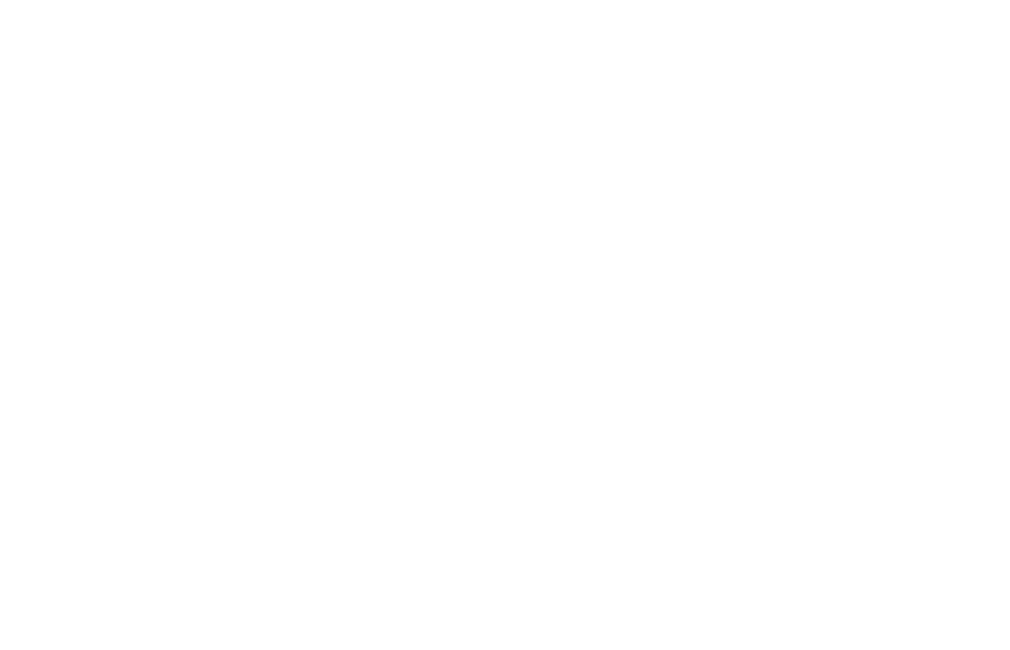
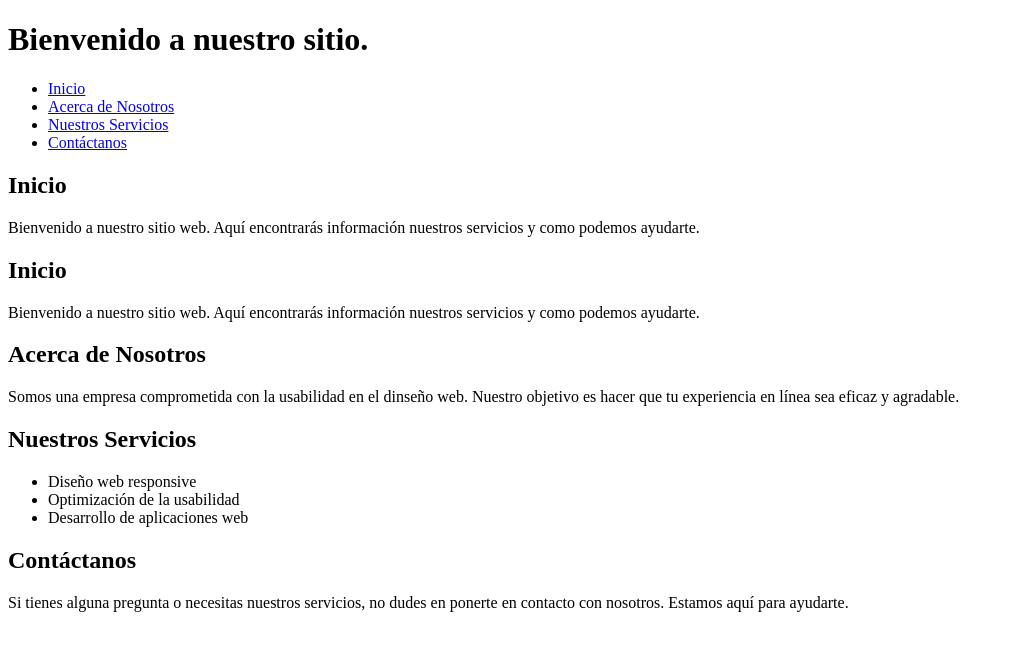
Before and after one commit to laurity/clase-usabilidad, a plain HTML site: page index.html in a window 1280 px wide. Shown: the whole page, without its empty margins (0-1010 px from the left). Drawn offline with Linux system fonts and the light colour scheme.

Commit message:
acabado html

```diff
--- a/index.html
+++ b/index.html
@@ -1,11 +1,66 @@
 <!DOCTYPE html>
 <html lang="es">
-<head>
-    <meta charset="UTF-8">
-    <meta name="viewport" content="width=device-width, initial-scale=1.0">
-    <title>USABILIDAD</title>
-</head>
-<body>
+  <head>
+    <meta charset="UTF-8" />
+    <meta name="viewport" content="width=device-width, initial-scale=1.0" />
+    <title>Ejemplo de Usabilidad</title>
+    <link rel="shortcut icon" href="favicon.ico" />
+  </head>
+  <body>
+    <header>
+      <h1>Bienvenido a nuestro sitio.</h1>
 
-</body>
+      <nav>
+        <ul>
+          <li><a href="#inicio">Inicio</a></li>
+          <li><a href="#acerca">Acerca de Nosotros</a></li>
+          <li><a href="#servicios">Nuestros Servicios</a></li>
+          <li><a href="#contacto">Contáctanos</a></li>
+        </ul>
+      </nav>
+    </header>
+
+    <main>
+        <section>
+            <h2>Inicio</h2>
+            <p>Bienvenido a nuestro sitio web. Aquí encontrarás
+                 información nuestros servicios y como podemos
+                 ayudarte.
+            </p>
+        </section>
+
+        <section class="inicio">
+            <h2>Inicio</h2>
+            <p>Bienvenido a nuestro sitio web. Aquí encontrarás
+                 información nuestros servicios y como podemos
+                 ayudarte.
+            </p>
+        </section>
+
+        <section class="acerca">
+            <h2>Acerca de Nosotros</h2>
+            <p>Somos una empresa comprometida con la usabilidad en
+                el dinseño web. Nuestro objetivo es hacer que tu
+                experiencia en línea sea eficaz y agradable.
+            </p>
+        </section>
+
+        <section class="servicios">
+            <h2>Nuestros Servicios</h2>
+            <ul>
+                <li>Diseño web responsive</li>
+                <li>Optimización de la usabilidad</li>
+                <li>Desarrollo de aplicaciones web</li>
+                </ul>
+        </section>
+
+        <section class="contacto">
+            <h2>Contáctanos</h2>
+            <p>Si tienes alguna pregunta o necesitas nuestros
+               servicios, no dudes en ponerte en contacto con nosotros.
+               Estamos aquí para ayudarte.
+            </p>
+        </section>
+        </main>
+  </body>
 </html>
```
Also changed, not shown: favicon.ico (added).
